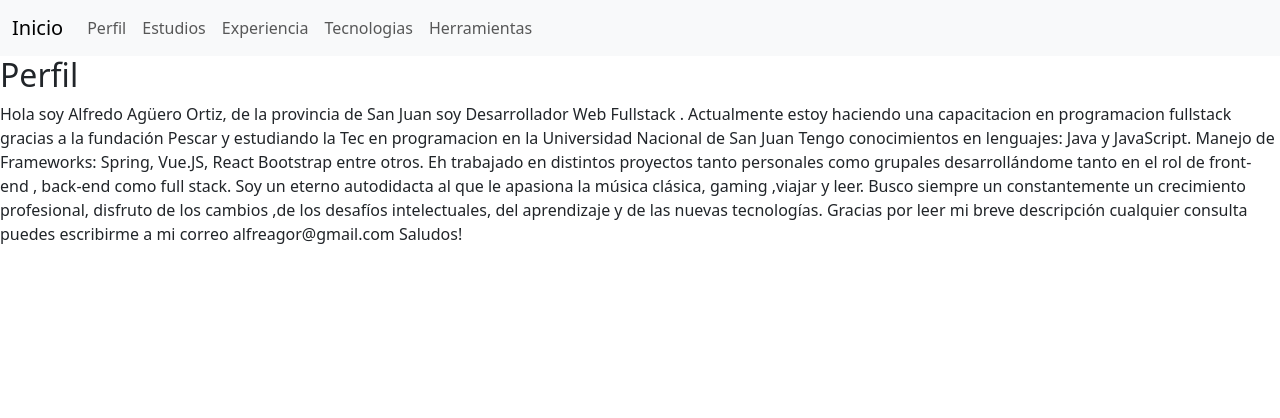
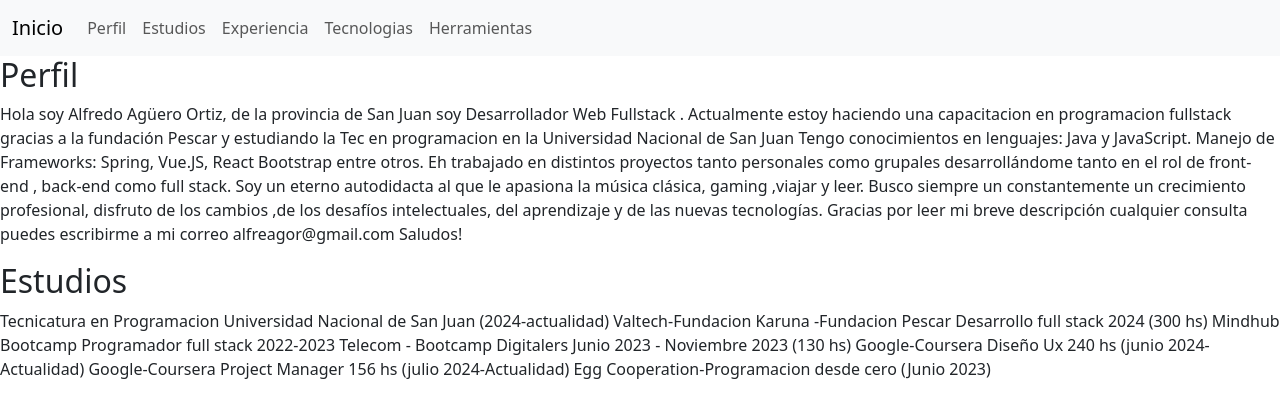
Before and after one commit to alfre4500/CV-FACULTAD, a plain HTML site: page index.html in a window 1280 px wide. Drawn offline with nearby package versions, Linux system fonts and the light colour scheme.

Commit message:
estudios

```diff
--- a/index.html
+++ b/index.html
@@ -51,6 +51,16 @@
         Gracias por leer mi breve descripción cualquier consulta puedes escribirme a mi correo
         alfreagor@gmail.com
         Saludos!</p>
+        <h2>Estudios</h2>
+        <p>
+        Tecnicatura en Programacion Universidad Nacional de San Juan (2024-actualidad)
+        Valtech-Fundacion Karuna -Fundacion Pescar Desarrollo full stack 2024 (300 hs)
+        Mindhub Bootcamp Programador full stack 2022-2023
+        Telecom - Bootcamp Digitalers Junio 2023 - Noviembre 2023 (130 hs)
+        Google-Coursera Diseño Ux 240 hs (junio 2024-Actualidad)
+        Google-Coursera Project Manager 156 hs (julio 2024-Actualidad)
+        Egg Cooperation-Programacion desde cero (Junio 2023)
+        </p>
 </main>
 <script src="https://cdn.jsdelivr.net/npm/bootstrap@5.3.3/dist/js/bootstrap.bundle.min.js" integrity="sha384-YvpcrYf0tY3lHB60NNkmXc5s9fDVZLESaAA55NDzOxhy9GkcIdslK1eN7N6jIeHz" crossorigin="anonymous"></script>
 </body>
```
